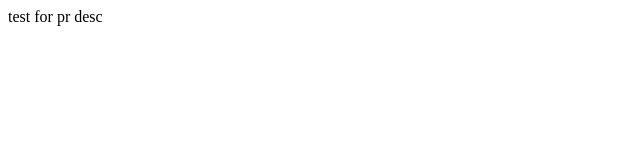
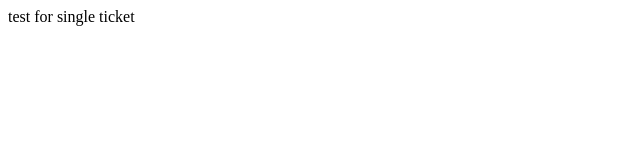
Before and after one commit to yunimm/deploy-test-slack, a Nuxt app: page / in a window 1280 px wide. Shown: the top 160 px of the page, without its empty margins (0-640 px from the left). Built offline with nearby package versions, Linux system fonts and the light colour scheme.

Commit message:
test: sigle ticket casr

```diff
--- a/app/app.vue
+++ b/app/app.vue
@@ -1,5 +1,5 @@
 <template>
   <div>
-    test for pr desc
+    test for single ticket
   </div>
 </template>
```
